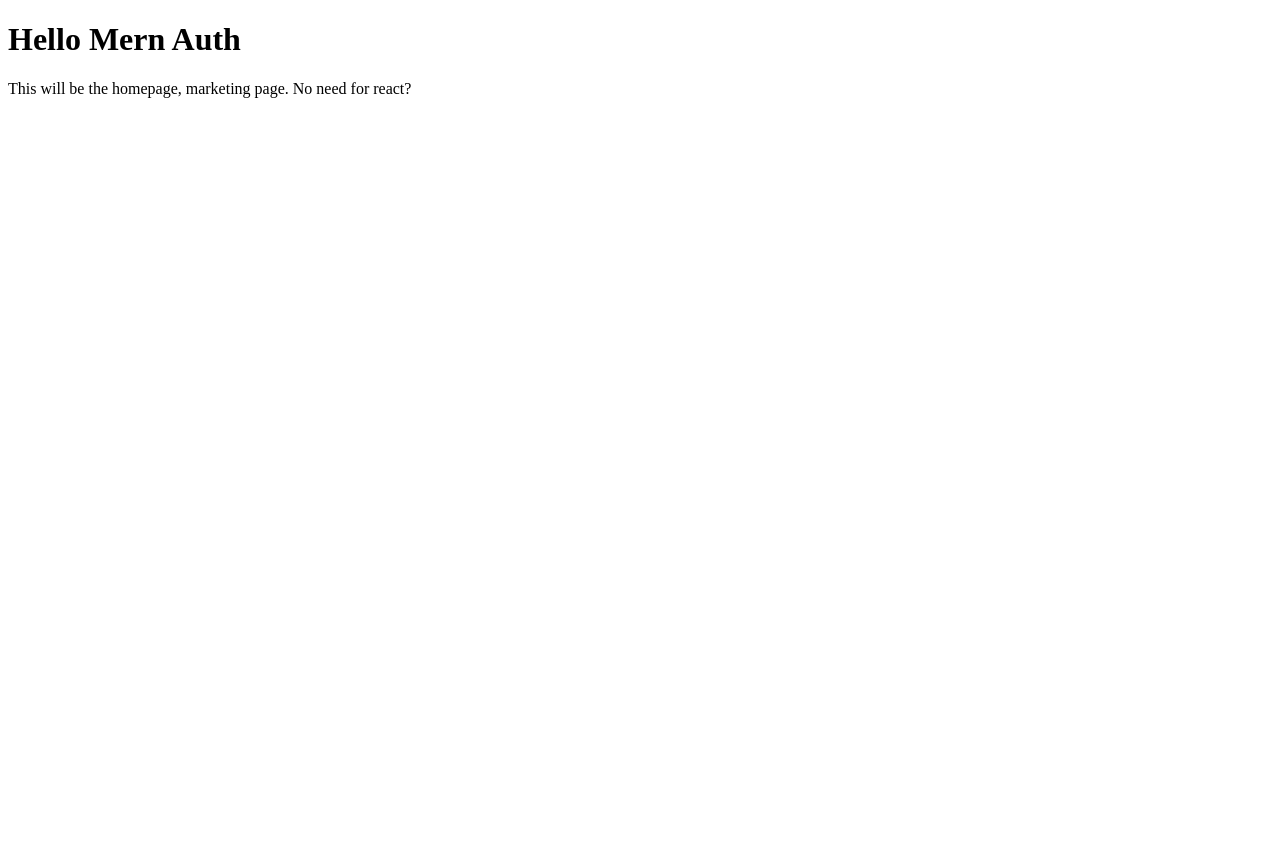
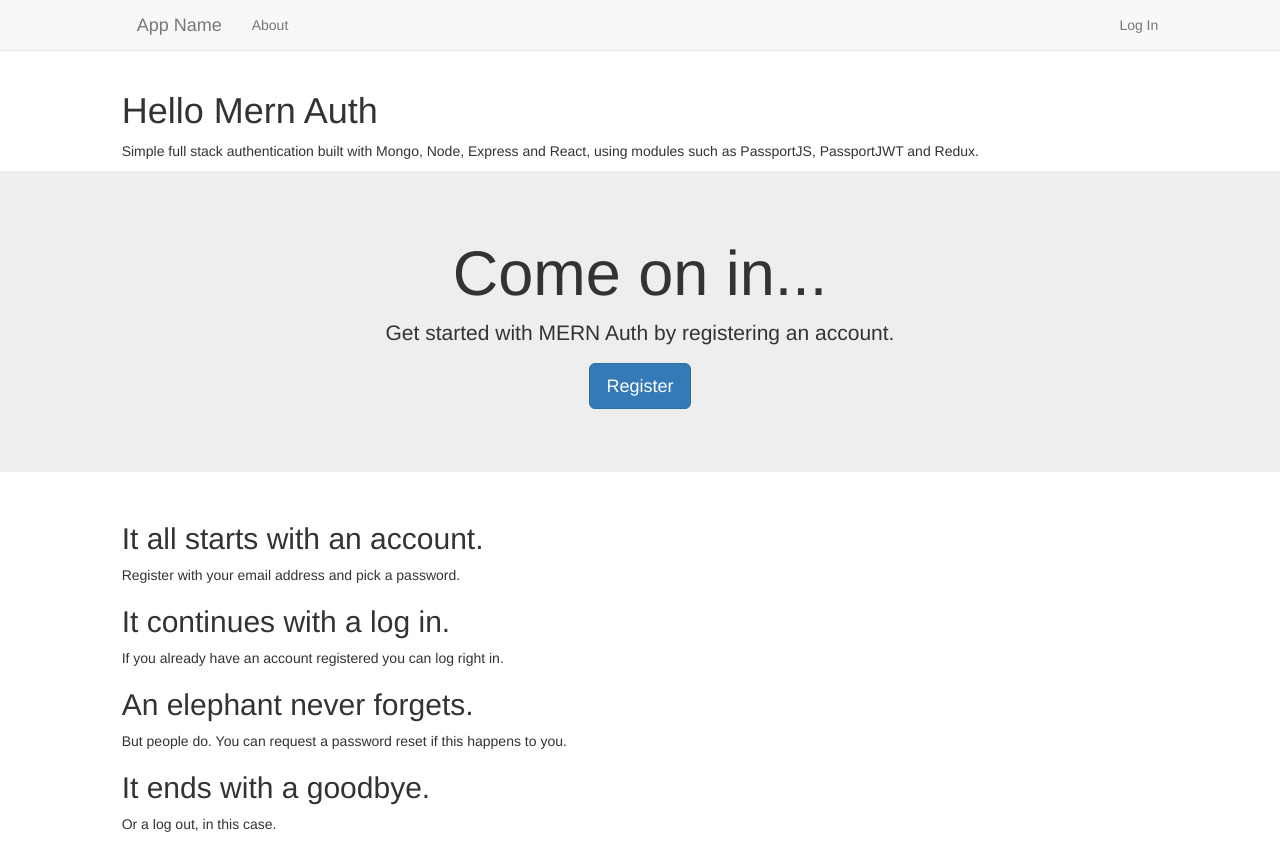
Before and after one commit to codemzy/mern-auth, a website: page public/html/index.html in a window 1280 px wide. Before the commit the page ends 800 px from the top, so only its background shows below. Drawn offline with nearby package versions, Linux system fonts and the light colour scheme.

Commit message:
Updated index.html

```diff
--- a/public/html/index.html
+++ b/public/html/index.html
@@ -5,11 +5,66 @@
         <meta charset="UTF-8" />
         <title>MERN Auth - Home</title>
         <!--<link rel="shortcut icon" type="image/x-icon" href="/img/favicon.ico">-->
+        <link rel="stylesheet" href="https://maxcdn.bootstrapcdn.com/bootstrap/3.3.7/css/bootstrap.min.css">
     </head>
 
     <body>
-        <h1>Hello Mern Auth</h1>
-        <p>This will be the homepage, marketing page. No need for react?</p>
+
+        <nav class="navbar navbar-default navbar-static-top">
+            <div class="col-md-10 col-md-offset-1">
+                <div class="navbar-header">
+                  <button type="button" class="navbar-toggle collapsed" data-toggle="collapse" data-target="#bs-example-navbar-collapse-1" aria-expanded="false">
+                    <span class="sr-only">Toggle navigation</span>
+                    <span class="icon-bar"></span>
+                    <span class="icon-bar"></span>
+                    <span class="icon-bar"></span>
+                  </button>
+                    <a href="/" class="navbar-brand">App Name</a>
+                </div>
+                <div class="navbar-collapse collapse" id="bs-example-navbar-collapse-1" aria-expanded="false" style="height: 1px;">
+                    <ul class="nav navbar-nav">
+                        <li><a href="#about">About</a></li>
+                    </ul>
+                    <ul class="nav navbar-nav navbar-right">
+                        <li><a href="/login">Log In</a></li>
+                    </ul>
+                </div>
+            </div>
+        </nav>
+
+        <div class="container-fluid">
+            <div class="row">
+                <div class="col-md-10 col-md-offset-1">
+                    <h1>Hello Mern Auth</h1>
+                    <p>Simple full stack authentication built with Mongo, Node, Express and React, using modules such as PassportJS, PassportJWT and Redux.</p>
+                </div>
+            </div>
+        </div>
+
+                <div class="jumbotron text-center">
+                  <h1>Come on in...</h1>
+                  <p>Get started with MERN Auth by registering an account.</p>
+                  <p><a href="/login/register" class="btn btn-primary btn-lg">Register</a></p>
+                </div>
+
+
+        <div class="container-fluid">
+            <div class="row">
+                <div class="col-md-10 col-md-offset-1">
+                    <h2>It all starts with an account.</h2>
+                    <p>Register with your email address and pick a password.</p>
+                    <h2>It continues with a log in.</h2>
+                    <p>If you already have an account registered you can log right in.</p>
+                    <h2>An elephant never forgets.</h2>
+                    <p>But people do. You can request a password reset if this happens to you.</p>
+                    <h2>It ends with a goodbye.</h2>
+                    <p>Or a log out, in this case.</p>
+                </div>
+            </div>
+        </div>
+
+        <!--jquery and bootstrap-->
+        <script src="/js/common.bundle.js"></script>
     </body>
 
 </html>
```
